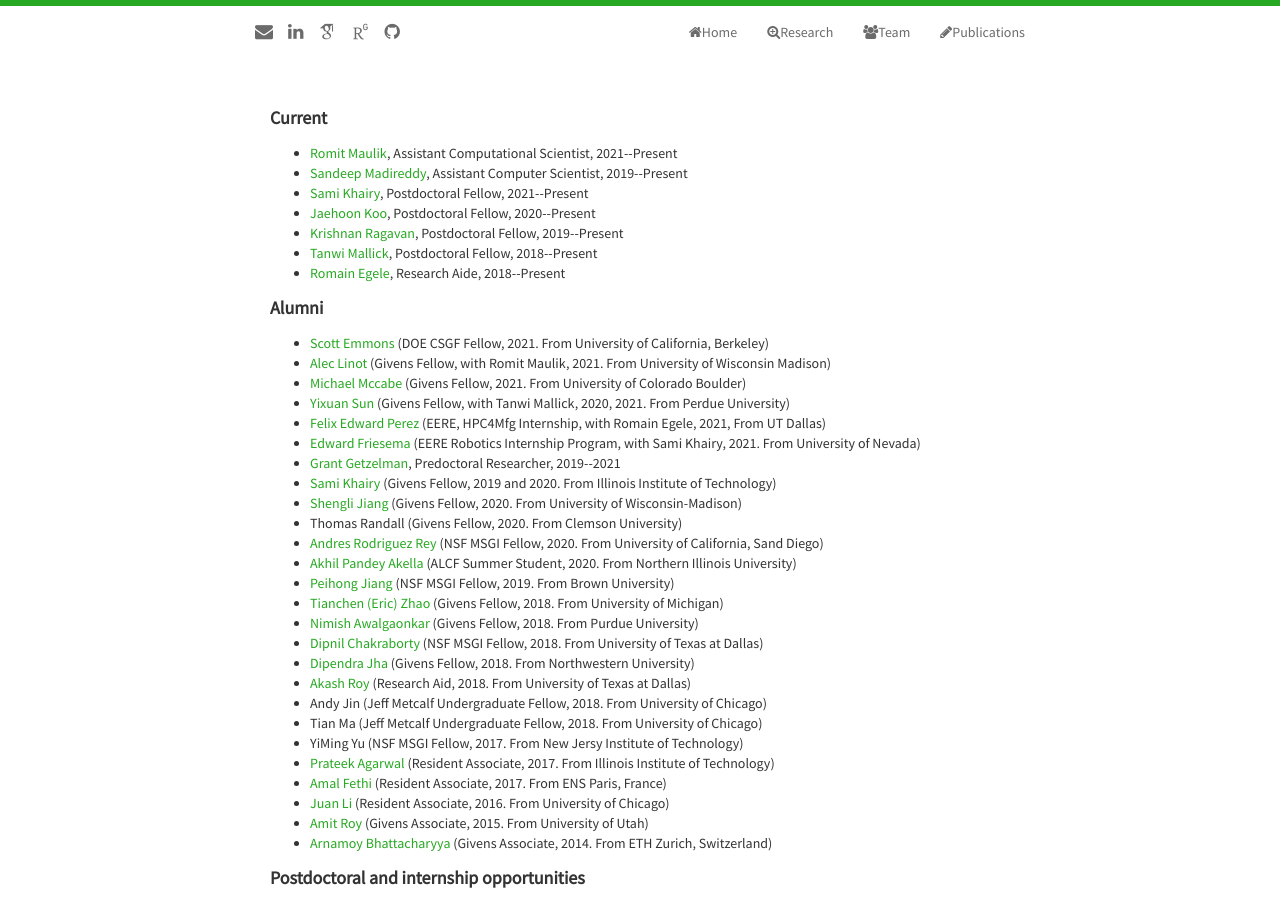
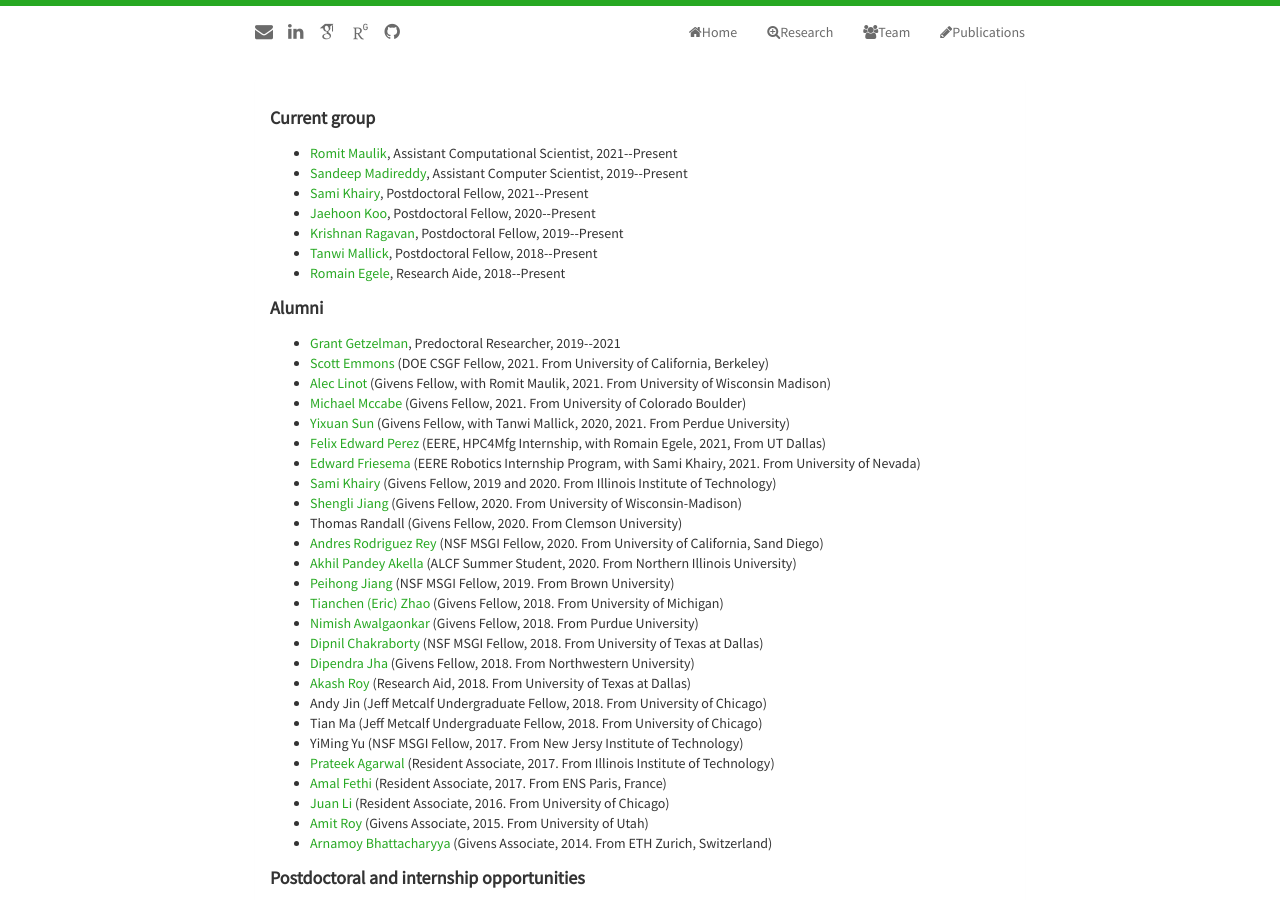
Before and after one commit to pbalapra/pbalapra.github.io, a Jekyll site: the page built from jobs.html, in a window 1280 px wide and 900 px high. Built offline with Jekyll 4.4.1, drawn with Linux system fonts in a browser that asks for light colours; nearby versions of some CDN libraries; some web fonts are replaced.

Commit message:
update team

```diff
--- a/_includes/team.html
+++ b/_includes/team.html
@@ -4,7 +4,7 @@
     <div class="panel-body">
 
       <p align="justify"></p>
-      <h5><strong>Current</strong></h5>
+      <h5><strong>Current group</strong></h5>
       <ul class="itemize1" align="justify">
         <li class="itemize"><a href="https://romit-maulik.github.io/", target="black_">Romit Maulik</a>, Assistant Computational Scientist, 2021--Present</li>
         <li class="itemize"><a href="https://sandeep-madireddy.netlify.app/", target="black_">Sandeep Madireddy</a>, Assistant Computer Scientist, 2019--Present</li>
@@ -16,13 +16,13 @@
       </ul>
       <h5><strong>Alumni</strong></h5>
       <ul class="itemize1" align="justify">
+        <li class="itemize"><a href="https://www.linkedin.com/in/grant-getzelman-0301255a/", target="black_">Grant Getzelman</a>, Predoctoral Researcher, 2019--2021 </li>
         <li class="itemize"><a href="http://scottemmons.com/", target="black_"> Scott Emmons </a> (DOE CSGF Fellow, 2021. From University of California, Berkeley) </li>
         <li class="itemize"><a href="https://grahamgroup.wiscweb.wisc.edu/staff/linot-alec/", target="black_"> Alec Linot </a> (Givens Fellow, with Romit Maulik, 2021.  From University of Wisconsin Madison) </li>
         <li class="itemize"><a href="https://www.linkedin.com/in/mmccabe-210/", target="black_"> Michael Mccabe </a> (Givens Fellow, 2021. From University of Colorado Boulder) </li>
         <li class="itemize"><a href="https://www.linkedin.com/in/yixuan-sun-b62251139/", target="black_"> Yixuan Sun </a> (Givens Fellow, with Tanwi Mallick, 2020, 2021.  From Perdue University) </li>
         <li class="itemize"><a href="", target="black_"> Felix Edward Perez </a> (EERE, HPC4Mfg Internship, with Romain Egele, 2021,  From UT Dallas)  </li>
         <li class="itemize"><a href="https://www.linkedin.com/in/ed-friesema-97b05632/", target="black_"> Edward Friesema </a> (EERE Robotics Internship Program, with Sami Khairy, 2021. From University of Nevada) </li>
-        <li class="itemize"><a href="https://www.linkedin.com/in/grant-getzelman-0301255a/", target="black_">Grant Getzelman</a>, Predoctoral Researcher, 2019--2021 </li>
         <li class="itemize"><a href="https://www.linkedin.com/in/sami-khairy-268b4181/", target="black_">Sami Khairy</a> (Givens Fellow, 2019 and 2020. From Illinois Institute of Technology)</li>
         <li class="itemize"><a href="https://www.linkedin.com/in/shengli-jiang-59500085/", target="black_">Shengli Jiang</a> (Givens Fellow, 2020. From University of Wisconsin-Madison)</li>
         <li class="itemize">Thomas Randall (Givens Fellow, 2020. From Clemson University)</li>
```
